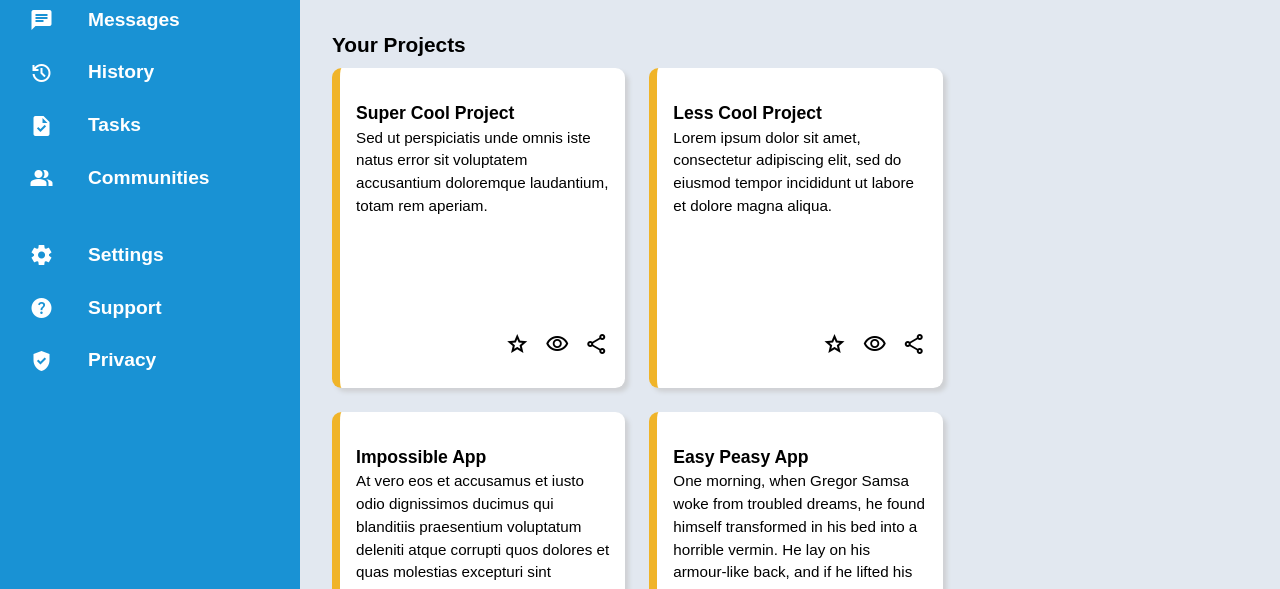
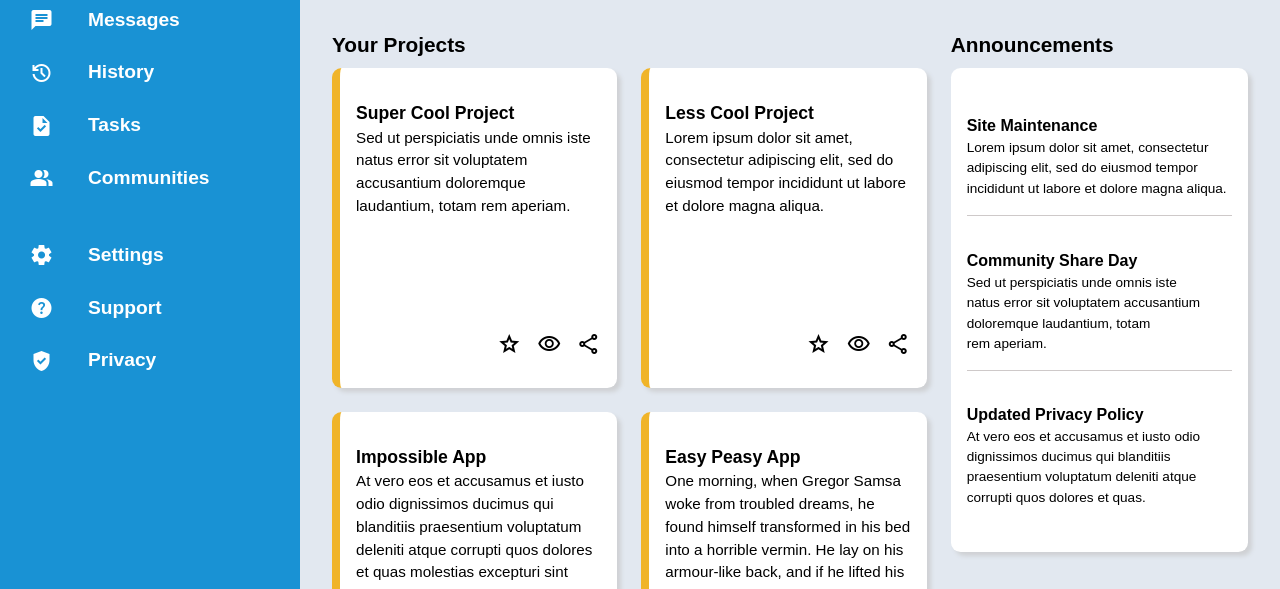
Before and after one commit to gregoriusavip/admin-dashboard, a plain HTML site: page index.html in a window 1280 px wide. Shown: the part 211-800 px from the top of the page. Drawn offline with nearby package versions, Linux system fonts and the light colour scheme; a web font is replaced by a local one.

Commit message:
Add announcements tab

```diff
--- a/index.html
+++ b/index.html
@@ -169,7 +169,26 @@
                     </div>
                 </article>
             </article>
-            <article class="announcements"></article>
+            <article class="announcements">
+                <h1>Announcements</h1>
+                <article class="container">
+                    <article class="announcement">
+                        <h2>Site Maintenance</h2>
+                        <p>Lorem ipsum dolor sit amet, consectetur adipiscing elit, sed do eiusmod tempor incididunt ut
+                            labore et dolore magna aliqua.</p>
+                    </article>
+                    <article class="announcement">
+                        <h2>Community Share Day</h2>
+                        <p>Sed ut perspiciatis unde omnis iste natus error sit voluptatem accusantium doloremque
+                            laudantium, totam rem aperiam.</p>
+                    </article>
+                    <article class="announcement">
+                        <h2>Updated Privacy Policy</h2>
+                        <p>At vero eos et accusamus et iusto odio dignissimos ducimus qui blanditiis praesentium
+                            voluptatum deleniti atque corrupti quos dolores et quas.</p>
+                    </article>
+                </article>
+            </article>
             <article class="trending"></article>
         </main>
     </div>
--- a/styles/style.css
+++ b/styles/style.css
@@ -205,6 +205,7 @@ main {
     display: grid;
     grid-template-columns: 2fr 1fr;
     grid-template-rows: repeat(2, 1fr);
+    column-gap: 1.5rem;
 }
 
 main .projects {
@@ -218,42 +219,77 @@ main .projects {
     row-gap: 1.5rem;
 }
 
+main h1 {
+    font-size: 1.3rem;
+}
+
 main .projects h1 {
     grid-column: 1 / 3;
-    font-size: 1.3rem;
     margin-bottom: -1rem;
 }
 
-main article.project {
+main .projects article.project {
     border-left: #f0b429 solid 0.5rem;
-    box-shadow: 4px 4px 4px #cfd1d4;
-    border-radius: 0.6rem;
-    background-color: white;
-    padding: 2rem 1rem;
 
     display: grid;
     grid-template-rows: max-content;
 }
 
-main article.project h1 {
+main .projects article.project h1 {
     align-self: end;
 }
 
-main article.project p {
+main .projects article.project p {
     align-self: start;
 }
 
-main article.project .icons {
+main .projects article.project .icons {
     display: flex;
     gap: 1rem;
     justify-self: end;
     align-self: end;
 }
 
-main article.project h2 {
+main .projects article.project h2 {
     font-size: 1.1rem;
 }
 
-main article.project p {
+main .projects article.project p {
     font-size: 0.95rem;
 }
+
+main .projects article.project,
+main .announcements article.container {
+    box-shadow: 4px 4px 4px #cfd1d4;
+    border-radius: 0.6rem;
+    background-color: white;
+    padding: 2rem 1rem;
+}
+
+main .announcements {
+    display: grid;
+    grid-template-rows: max-content;
+    row-gap: 0.5rem;
+}
+
+main .announcements .container {
+    background-color: white;
+    display: grid;
+    grid-template-rows: repeat(3, 1fr);
+    grid-template-columns: 1fr;
+    align-items: center;
+    row-gap: 1rem;
+}
+
+main .announcements .announcement:not(:last-child) {
+    border-bottom: solid rgb(206, 201, 201) 0.1rem;
+    padding-bottom: 1rem;
+}
+
+main .announcements h2 {
+    font-size: 1rem;
+}
+
+main .announcements p {
+    font-size: 0.85rem;
+}
```
